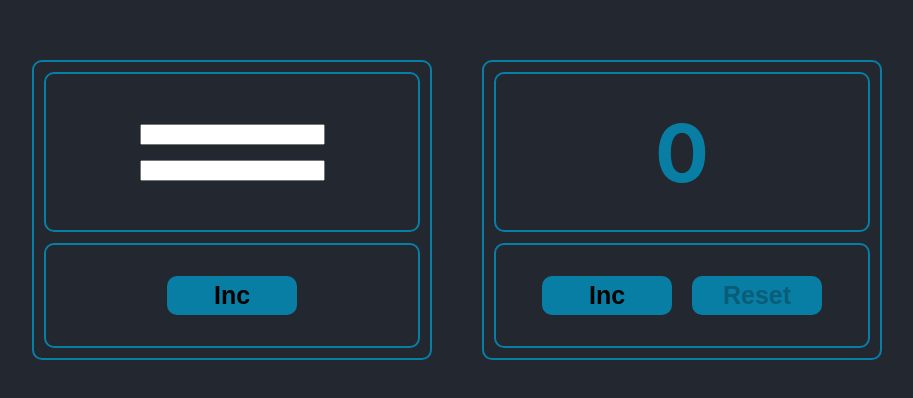
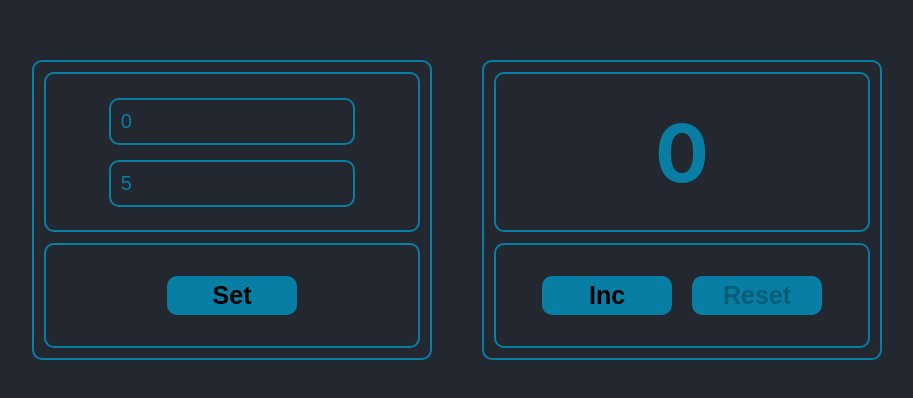
Before and after one commit to krawtschenko/counter, a React (Create React App) app: page / in a window 1280 px wide. Shown: the part 190-588 px from the top of the page, without its empty margins (183-1096 px from the left). Built offline with nearby package versions, Linux system fonts and the light colour scheme.

Commit message:
counter-v2

```diff
--- a/src/App.tsx
+++ b/src/App.tsx
@@ -1,30 +1,60 @@
-import React, {useState} from 'react';
+import React, {ChangeEvent, useState} from 'react';
 import './App.css';
 import {Wrapper, WrapperButtons, WrapperDisplay} from "./style/Wrapper";
 import {Button} from "./style/Button";
+import {Input} from "./style/Input";
 
 function App() {
-	const [count, setCount] = useState<number>(0)
-	const min = 0, max = 5
+	const [input, setInput] = useState({min: 0, max: 5})
+	const [count, setCount] = useState<number>(input.min)
+	const [text, setText] = useState<string | null>(null)
+
+	function increment() {
+		setCount(prevState => prevState + 1)
+	}
+
+	function reset() {
+		setCount(input.min)
+	}
+
+	function changeInputValueMin(value: ChangeEvent<HTMLInputElement>) {
+		setInput({min: Number(value.currentTarget.value), max: input.max})
+		setText('Click Set')
+	}
+
+	function changeInputValueMax(value: ChangeEvent<HTMLInputElement>) {
+		setInput({min: input.min, max: Number(value.currentTarget.value)})
+		setText('Click Set')
+	}
+
+	function setValue() {
+		setCount(input.min)
+		setText(null)
+	}
+
+	const verificationMin = (input.min >= input.max) || (input.min < 0)
+	const verificationMax = input.max < 0
 
 	return (
 		<div className="App">
 			<Wrapper>
 				<WrapperDisplay>
-					<input type="text"/>
-					<input type="text"/>
+					<Input onChange={(event) => changeInputValueMin(event)} value={input.min} verification={verificationMin}/>
+					<Input onChange={(event) => changeInputValueMax(event)} value={input.max} verification={verificationMax}/>
 				</WrapperDisplay>
 				<WrapperButtons>
-					<Button>Inc</Button>
+					<Button disabled={verificationMin || verificationMax} onClick={setValue}>Set</Button>
 				</WrapperButtons>
 			</Wrapper>
 			<Wrapper>
-				<WrapperDisplay current={count} max={max}>
-					<h3>{count}</h3>
+				<WrapperDisplay current={count} max={input.max}>
+					<h3>
+						{text || count}
+					</h3>
 				</WrapperDisplay>
 				<WrapperButtons>
-					<Button disabled={count === max} onClick={() => setCount(count => count + 1)}>Inc</Button>
-					<Button disabled={count === min} onClick={() => setCount(min)}>Reset</Button>
+					<Button disabled={(count === input.max) || (text !== null)} onClick={increment}>Inc</Button>
+					<Button disabled={(count === input.min) || (text !== null)} onClick={reset}>Reset</Button>
 				</WrapperButtons>
 			</Wrapper>
 		</div>
--- /dev/null
+++ b/src/style/Input.ts
@@ -0,0 +1,17 @@
+import styled from "styled-components";
+
+export const Input = styled.input.attrs({
+	type: "number"
+})<IInput>`
+  padding: 10px;
+  width: 70%;
+  border: 2px rgb(8 126 164) solid;
+  border-radius: 10px;
+  color: rgb(8 126 164);
+  font-size: 20px;
+  background: ${({verification}) => verification ? 'darkred' : 'none'};
+`;
+
+interface IInput {
+	verification: boolean
+}
```
